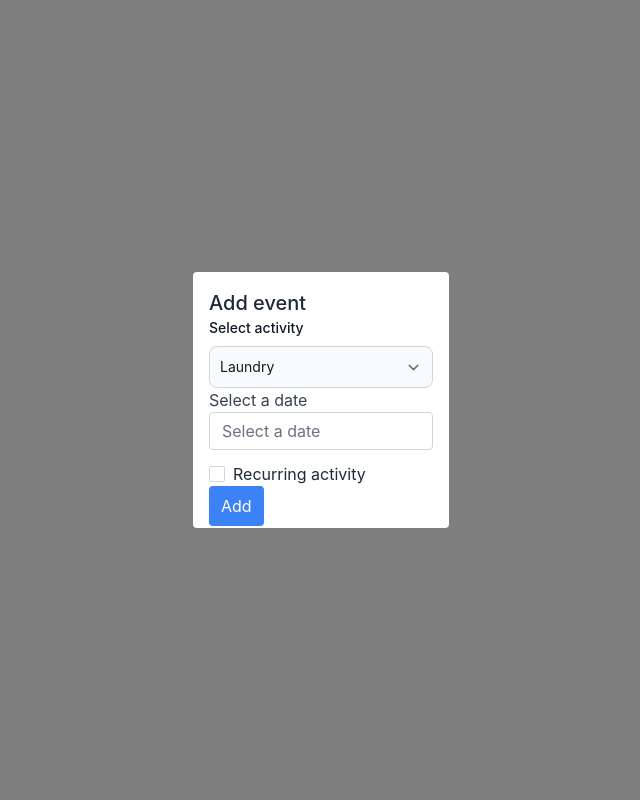
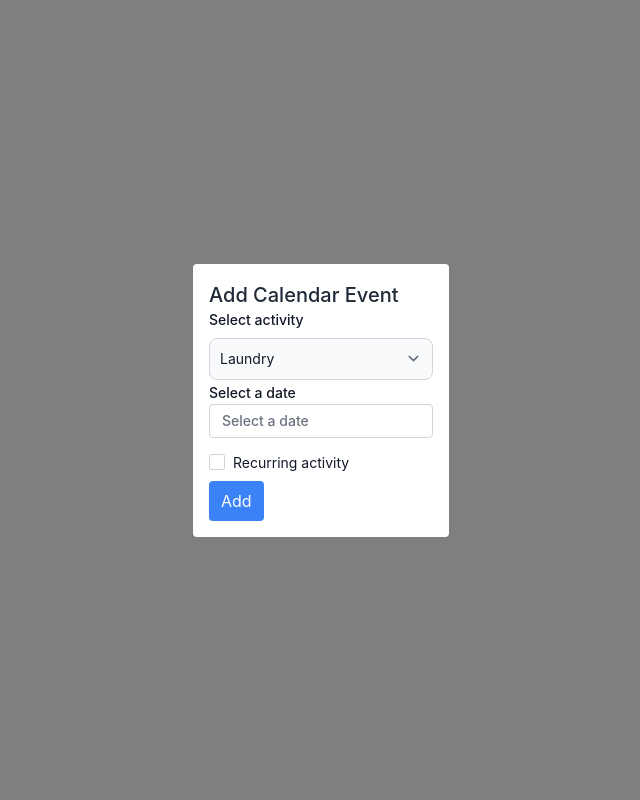
Before and after one commit to chloeyeo/Save-water-in-houseshare, a Next.js app in the folder ecohouse/: page / in a window 1280 px wide. Both pictures are taken after a click on the button "Add Task". Shown: the top 800 px of the page, without its empty margins (319-959 px from the left). Built offline with nearby package versions, Linux system fonts and the light colour scheme.

Commit message:
make modal fonts consistent

```diff
--- a/ecohouse/components/form/Modal.js
+++ b/ecohouse/components/form/Modal.js
@@ -4,8 +4,8 @@ const Modal = () => {
   const { addTask } = useTask()
   return (
     <div className="w-full h-screen flex items-center justify-center modal">
-      <div className="bg-white rounded p-4 z-30 w-64 h-64" >
-        <h5 class="text-xl font-medium leading-normal text-gray-800" id="exampleModalLabel">Add event</h5>
+      <div className="bg-white rounded p-4 z-30 w-64 h-84" >
+        <h5 class="text-xl font-medium leading-normal text-gray-800" id="exampleModalLabel">Add Calendar Event</h5>
         <label for="tasks" class="block mb-2 text-sm font-medium text-gray-900 dark:text-gray-400" >Select activity</label>
         <select id="activities" class="bg-gray-50 border border-gray-300 text-gray-900 text-sm rounded-lg focus:ring-blue-500 focus:border-blue-500 block w-full p-2.5 dark:bg-gray-700 dark:border-gray-600 dark:placeholder-gray-400 dark:text-white dark:focus:ring-blue-500 dark:focus:border-blue-500">
           <option value="Laundry">Laundry</option>
@@ -22,19 +22,17 @@ const Modal = () => {
         </select>
         <div class="flex justify-center">
           <div class="timepicker relative form-floating mb-3 xl:w-96">
-            <label for="floatingInput" class="text-gray-700">Select a date</label>
+            <label for="floatingInput" class="text-sm font-medium text-gray-900">Select a date</label>
             <input type="text"
-              class="form-control block w-full px-3 py-1.5 text-base font-normal text-gray-700 bg-white bg-clip-padding border border-solid border-gray-300 rounded transition ease-in-out m-0 focus:text-gray-700 focus:bg-white focus:border-blue-600 focus:outline-none"
+              class="form-control block w-full px-3 py-1.5 text-sm font-medium text-gray-900 bg-white bg-clip-padding border border-solid border-gray-300 rounded transition ease-in-out m-0 focus:text-gray-700 focus:bg-white focus:border-blue-600 focus:outline-none"
               placeholder="Select a date" />
           </div>
         </div>
-        <div class="form-check">
-          <input class="form-check-input appearance-none h-4 w-4 border border-gray-300 rounded-sm bg-white checked:bg-blue-600 checked:border-blue-600 focus:outline-none transition duration-200 mt-1 align-top bg-no-repeat bg-center bg-contain float-left mr-2 cursor-pointer" type="checkbox" value="" id="flexCheckDefault" />
-          <label class="form-check-label inline-block text-gray-800" for="flexCheckDefault">
-            Recurring activity
-          </label>
-        </div>
-        <button onClick={() => addTask()} className="z-31 block add-button modal-footer justify-end p-4">
+        <input class="form-check-input appearance-none h-4 w-4 border border-gray-300 rounded-sm bg-white checked:bg-blue-600 checked:border-blue-600 focus:outline-none transition duration-200 mt-1 align-top bg-no-repeat bg-center bg-contain float-left mr-2 cursor-pointer" type="checkbox" value="" id="flexCheckDefault" />
+        <label class="mb-2 form-check-label inline-block text-sm text-gray-900" for="flexCheckDefault">
+          Recurring activity
+        </label>
+        <button onClick={() => addTask()} className="z-31 p-6 block add-button modal-footer justify-end">
           Add
         </button>
 
```
